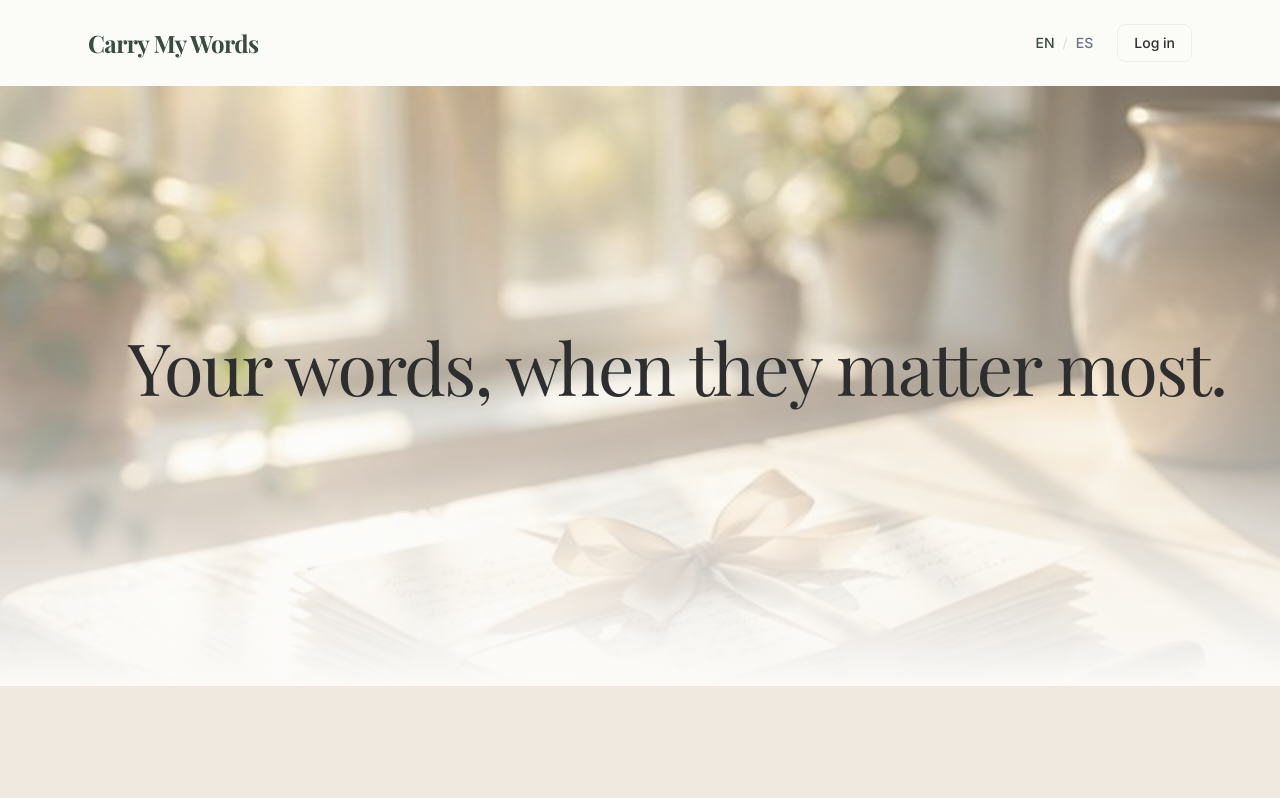
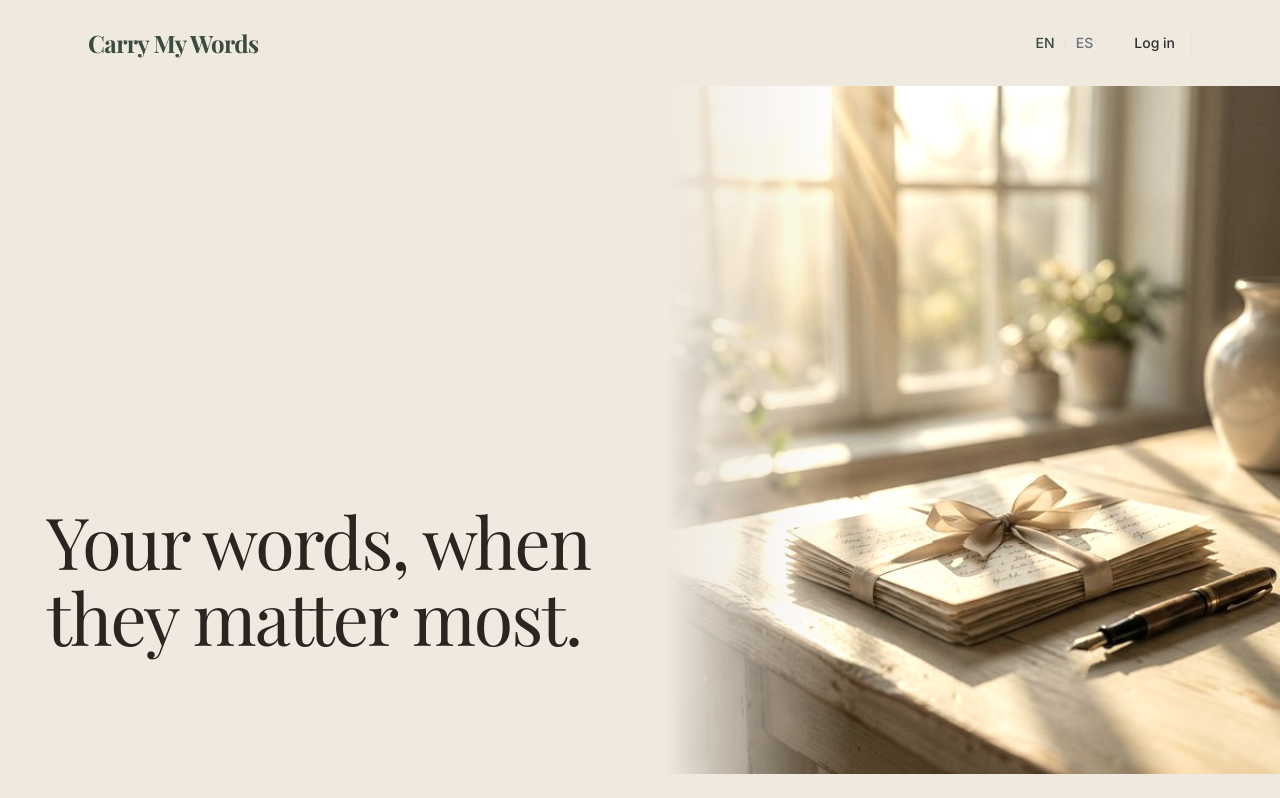
Before and after one commit to danielfernandezesnal/voiceforlater, a Next.js app: page /en in a window 1280 px wide. Shown: the top 798 px of the page. Built offline with nearby package versions, Linux system fonts and the light colour scheme; no server answers; a web font is replaced by a local one.

Commit message:
fix(landing): resolve hero structural layout conflict after Propuesta D merge

```diff
--- a/app/[locale]/page.tsx
+++ b/app/[locale]/page.tsx
@@ -30,7 +30,7 @@ export default async function LocaleHomePage({
     const dict = await getDictionary(locale);
 
     return (
-        <div className="min-h-screen flex flex-col bg-background text-foreground">
+        <div className="min-h-screen flex flex-col" style={{ background: 'hsl(var(--cream))' }}>
             {/* Navbar */}
             <nav className="p-6 flex justify-between items-center max-w-6xl mx-auto w-full">
                 <div className="font-serif font-bold text-2xl tracking-tight text-primary">
@@ -51,8 +51,18 @@ export default async function LocaleHomePage({
                 </div>
             </nav>
 
-            {/* Hero Section - Editorial Rebrand */}
-            <section className="relative w-full h-[70vh] min-h-[600px] flex flex-col items-center justify-center px-6">
+            {/* Hero Section — clean 2-column grid, self-contained */}
+            <section className="hero-grid">
+                {/* Left: text */}
+                <div className="flex flex-col justify-end px-[7%] pb-20 pt-16">
+                    <h1 className="font-serif font-light tracking-tight leading-[1.06] mb-10 animate-in fade-in slide-in-from-bottom-8 duration-1000"
+                        style={{ fontSize: 'clamp(3.4rem, 5.6vw, 5.6rem)', color: 'hsl(var(--ink))' }}>
+                        {dict.landing.hero.title}
+                    </h1>
+                </div>
+
+                {/* Right: image — overflow-hidden contains the fill image */}
+                <div className="hero-img-col relative overflow-hidden">
                     <Image
                         src="/assets/rebrand/hero-editorial.png"
                         alt="Carry My Words - Editorial Hero"
@@ -60,15 +70,12 @@ export default async function LocaleHomePage({
                         priority
                         quality={95}
                         className="object-cover object-center"
+                        style={{ filter: 'sepia(18%) saturate(0.9) brightness(1.05)' }}
                     />
-                <div className="absolute inset-0 bg-background/20"></div>
-                <div className="absolute inset-0 bg-gradient-to-t from-background via-background/40 to-transparent"></div>
-                <div className="absolute inset-0 bg-gradient-to-b from-background/10 via-transparent to-transparent"></div>
-
-                <div className="relative z-10 text-center max-w-5xl mx-auto transition-all duration-1000">
-                    <h1 className="text-4xl sm:text-5xl md:text-6xl lg:text-7xl font-serif font-light tracking-tight mb-10 text-foreground leading-[1.1] md:whitespace-nowrap animate-in fade-in slide-in-from-bottom-8 duration-1000">
-                        {dict.landing.hero.title}
-                    </h1>
+                    {/* Left-edge fade blend */}
+                    <div className="absolute inset-0 pointer-events-none"
+                        style={{ background: 'linear-gradient(to right, hsl(var(--cream)) 0%, transparent 30%)' }}
+                    />
                 </div>
             </section>
 
--- a/app/globals.css
+++ b/app/globals.css
@@ -170,6 +170,32 @@ html {
     color: hsl(var(--rose));
   }
 
+  /* Hero — 2-column grid layout */
+  .hero-grid {
+    display: grid;
+    grid-template-columns: 52% 48%;
+    min-height: 86vh;
+    width: 100%;
+    overflow: hidden;
+  }
+
+  /* Hero image column — needs explicit min-height on mobile */
+  .hero-img-col {
+    min-height: 500px;
+  }
+
+  @media (max-width: 768px) {
+    .hero-grid {
+      grid-template-columns: 1fr;
+      min-height: auto;
+    }
+
+    .hero-img-col {
+      min-height: 55vw;
+      order: -1;
+    }
+  }
+
   /* Examples section tag pill */
   .examples-tag {
     @apply inline-block border text-[9.5px] font-normal tracking-[0.18em] uppercase px-3.5 py-1 rounded-full mb-4;
```
Lines whose indentation alone changed are shown as unchanged.
